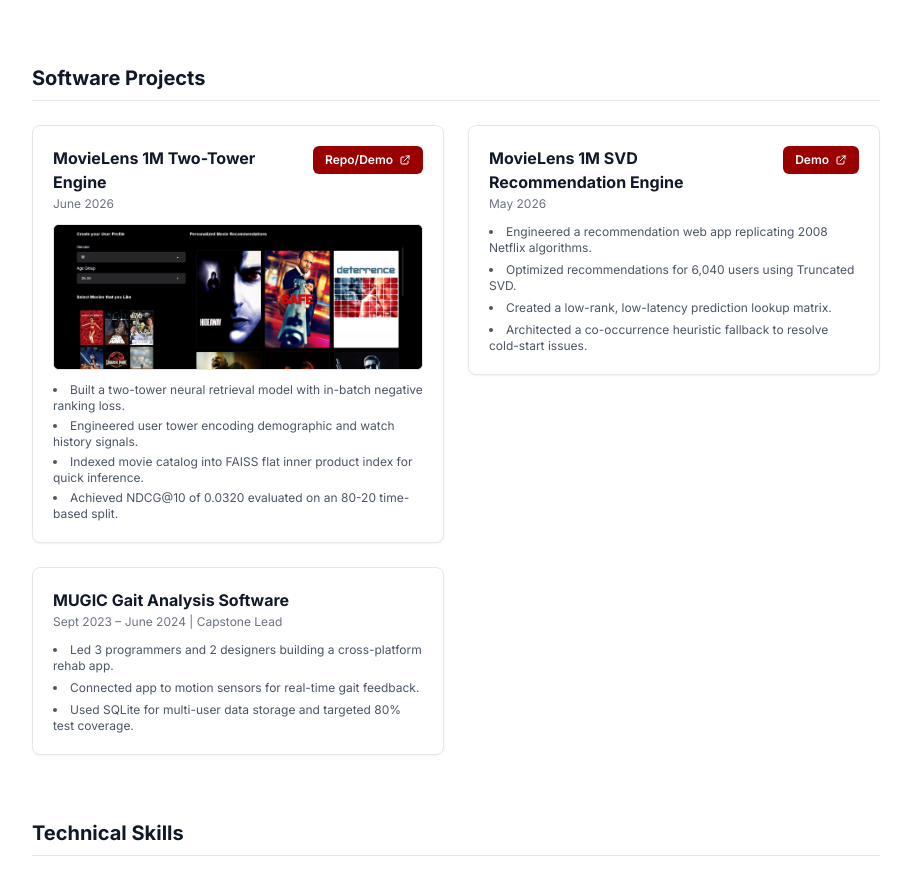
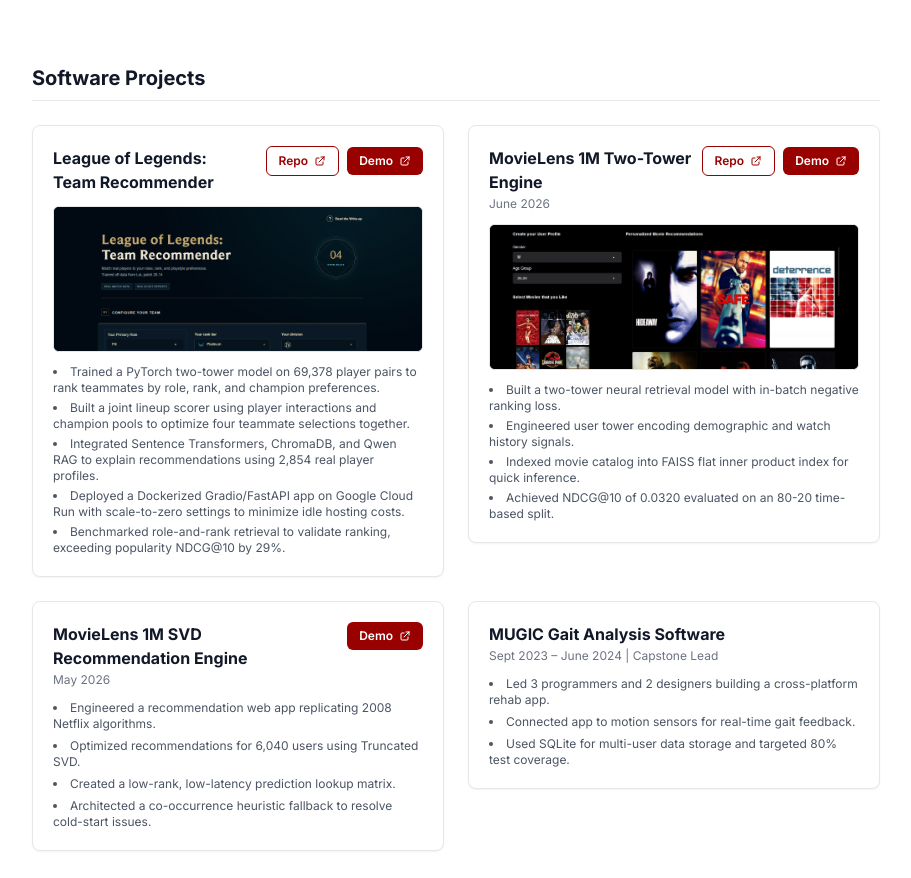
Before and after one commit to RSakib/RSakib, a React (Vite) app: page / in a window 1280 px wide. Shown: the part 1287-2165 px from the top of the page, without its empty margins (184-1095 px from the left). Built offline with nearby package versions, Linux system fonts and the light colour scheme; the HTML template or start-up script is replaced by a standard one.

Commit message:
Updated Resume with new project

```diff
--- a/src/App.jsx
+++ b/src/App.jsx
@@ -246,22 +246,83 @@
           <div className="grid grid-cols-1 md:grid-cols-2 gap-6 items-start">
 
             <div className="border border-gray-200 rounded-lg p-4 sm:p-5 hover:border-uscRed transition-colors bg-white shadow-sm space-y-3">
+              <div className="flex flex-col sm:flex-row sm:items-start sm:justify-between gap-3">
+                <div>
+                  <h3 className="font-bold text-sm sm:text-base text-gray-900 leading-snug">League of Legends: Team Recommender</h3>
+                </div>
+                <div className="flex items-center gap-2 flex-shrink-0">
+                  <a
+                    href="https://github.com/RSakib/LoL-Team-Optimizer---Two-Tower-RecSys-and-RAG#league-of-legends-team-recommender"
+                    target="_blank"
+                    rel="noreferrer"
+                    className="inline-flex items-center gap-1.5 border border-uscRed text-uscRed hover:bg-uscRed/5 text-[11px] sm:text-xs font-semibold px-2.5 sm:px-3 py-1 sm:py-1.5 rounded-md transition-colors"
+                  >
+                    <span>Repo</span>
+                    <svg className="w-3 h-3" fill="none" stroke="currentColor" viewBox="0 0 24 24">
+                      <path strokeLinecap="round" strokeLinejoin="round" strokeWidth="2" d="M10 6H6a2 2 0 00-2 2v10a2 2 0 002 2h10a2 2 0 002-2v-4M14 4h6m0 0v6m0-6L10 14" />
+                    </svg>
+                  </a>
+                  <a
+                    href="https://league-team-recommender-u4kxzm6j4q-uc.a.run.app/"
+                    target="_blank"
+                    rel="noreferrer"
+                    className="inline-flex items-center gap-1.5 bg-uscRed hover:bg-red-800 text-white text-[11px] sm:text-xs font-semibold px-2.5 sm:px-3 py-1 sm:py-1.5 rounded-md transition-colors"
+                  >
+                    <span>Demo</span>
+                    <svg className="w-3 h-3" fill="none" stroke="currentColor" viewBox="0 0 24 24">
+                      <path strokeLinecap="round" strokeLinejoin="round" strokeWidth="2" d="M10 6H6a2 2 0 00-2 2v10a2 2 0 002 2h10a2 2 0 002-2v-4M14 4h6m0 0v6m0-6L10 14" />
+                    </svg>
+                  </a>
+                </div>
+              </div>
+
+              <div className="overflow-hidden rounded-md border border-gray-200 bg-slate-950">
+                <img
+                  src="/LoLRecScreenshot.png"
+                  alt="League of Legends Team Recommender interface"
+                  className="w-full h-32 sm:h-36 object-cover object-top hover:scale-[1.01] transition-transform duration-200"
+                />
+              </div>
+
+              <ul className="list-disc list-inside text-xs text-gray-600 space-y-1">
+                <li>Trained a PyTorch two-tower model on 69,378 player pairs to rank teammates by role, rank, and champion preferences.</li>
+                <li>Built a joint lineup scorer using player interactions and champion pools to optimize four teammate selections together.</li>
+                <li>Integrated Sentence Transformers, ChromaDB, and Qwen RAG to explain recommendations using 2,854 real player profiles.</li>
+                <li>Deployed a Dockerized Gradio/FastAPI app on Google Cloud Run with scale-to-zero settings to minimize idle hosting costs.</li>
+                <li>Benchmarked role-and-rank retrieval to validate ranking, exceeding popularity NDCG@10 by 29%.</li>
+              </ul>
+            </div>
+
+            <div className="border border-gray-200 rounded-lg p-4 sm:p-5 hover:border-uscRed transition-colors bg-white shadow-sm space-y-3">
               <div className="flex items-start justify-between gap-2">
                 <div>
                   <h3 className="font-bold text-sm sm:text-base text-gray-900 leading-snug">MovieLens 1M Two-Tower Engine</h3>
                   <p className="text-[11px] sm:text-xs text-gray-500 mt-0.5">June 2026</p>
                 </div>
+                <div className="flex items-center gap-2 flex-shrink-0">
                   <a
                     href="https://github.com/RSakib/Pre-2001-Movie-Recs-via-Two-Tower-Neural-Network"
                     target="_blank"
                     rel="noreferrer"
-                  className="inline-flex items-center gap-1.5 bg-uscRed hover:bg-red-800 text-white text-[11px] sm:text-xs font-semibold px-2.5 sm:px-3 py-1 sm:py-1.5 rounded-md transition-all flex-shrink-0"
+                    className="inline-flex items-center gap-1.5 border border-uscRed text-uscRed hover:bg-uscRed/5 text-[11px] sm:text-xs font-semibold px-2.5 sm:px-3 py-1 sm:py-1.5 rounded-md transition-colors"
                   >
-                  <span>Repo/Demo</span>
+                    <span>Repo</span>
                     <svg className="w-3 h-3" fill="none" stroke="currentColor" viewBox="0 0 24 24">
                       <path strokeLinecap="round" strokeLinejoin="round" strokeWidth="2" d="M10 6H6a2 2 0 00-2 2v10a2 2 0 002 2h10a2 2 0 002-2v-4M14 4h6m0 0v6m0-6L10 14" />
                     </svg>
                   </a>
+                  <a
+                    href="https://huggingface.co/spaces/RSakib/Two_Towers_MovieLens_Recommendation"
+                    target="_blank"
+                    rel="noreferrer"
+                    className="inline-flex items-center gap-1.5 bg-uscRed hover:bg-red-800 text-white text-[11px] sm:text-xs font-semibold px-2.5 sm:px-3 py-1 sm:py-1.5 rounded-md transition-colors"
+                  >
+                    <span>Demo</span>
+                    <svg className="w-3 h-3" fill="none" stroke="currentColor" viewBox="0 0 24 24">
+                      <path strokeLinecap="round" strokeLinejoin="round" strokeWidth="2" d="M10 6H6a2 2 0 00-2 2v10a2 2 0 002 2h10a2 2 0 002-2v-4M14 4h6m0 0v6m0-6L10 14" />
+                    </svg>
+                  </a>
+                </div>
               </div>
 
               <div className="overflow-hidden rounded-md border border-gray-200 bg-black">
```
Also changed, not shown: public/LoLRecScreenshot.png (added). Lines whose indentation alone changed are shown as unchanged.
